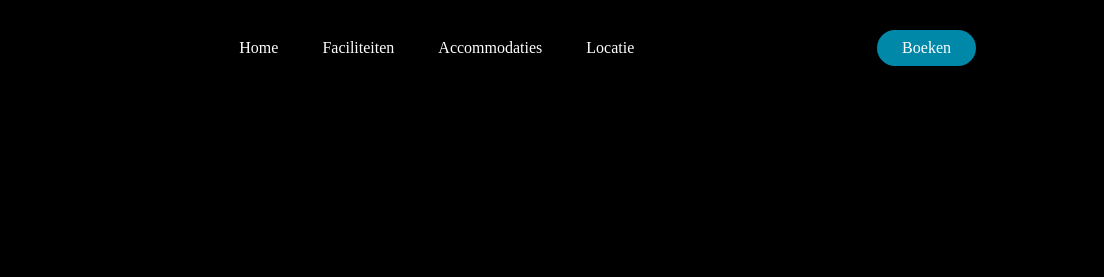
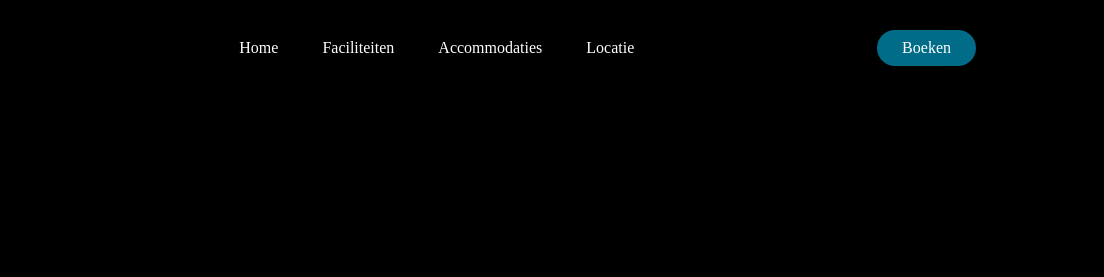
Before and after one commit to Coenicorn/DeGroeneWeide, a plain HTML site: page frontend/web-frontend/BoerBert.html in a window 1280 px wide. In both pictures the pointer is over the button "Boeken". Shown: the top 277 px of the page, 176-1280 px from the left. Drawn offline with Linux system fonts and the light colour scheme.

Commit message:
test commit

```diff
--- a/frontend/web-frontend/BoerBert.css
+++ b/frontend/web-frontend/BoerBert.css
@@ -47,7 +47,7 @@
   transition: all 0.3s ease 0s;
 }
 button:hover {
-  background-color: rgba
+  background-color: rgba(0,136,169,0.8)
 }
 
 *
```
